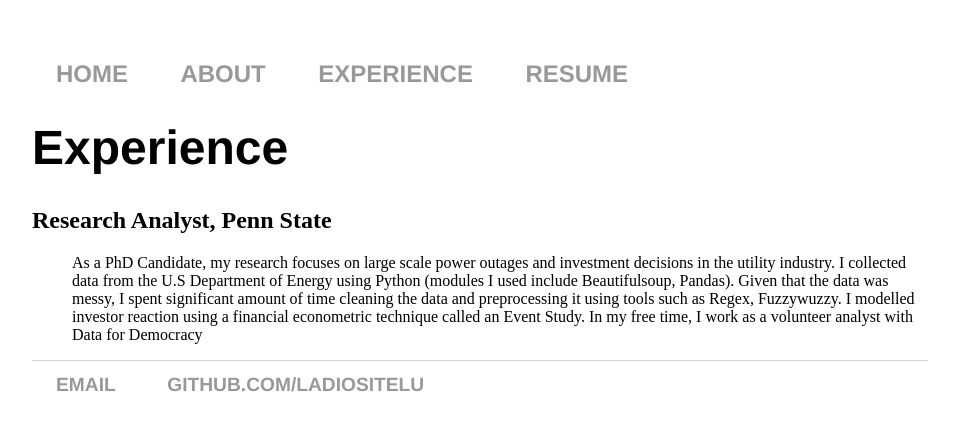
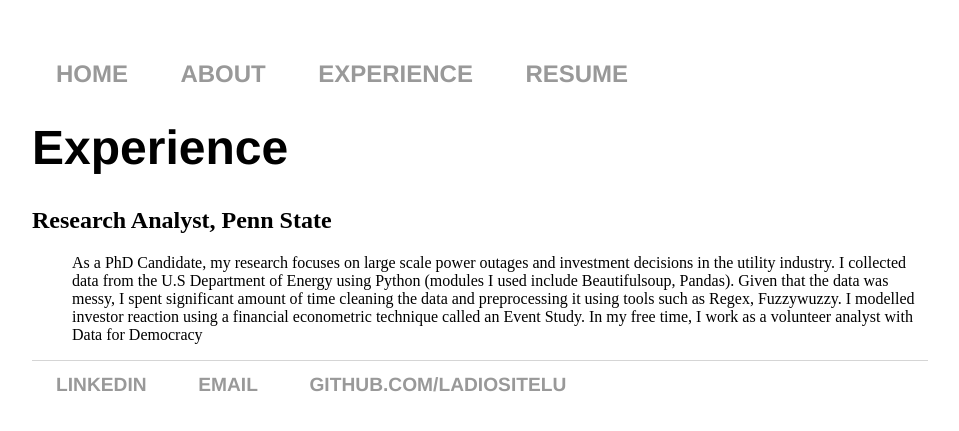
Before and after one commit to ladiositelu/ladiositelu.github.io, a Jekyll site: the page built from Experience/index.html, in a window 1280 px wide. Shown: the top 431 px of the page, without its empty margins (160-1119 px from the left). Built offline with Jekyll 4.4.1, drawn with Linux system fonts in a browser that asks for light colours.

Commit message:
Update default.html

```diff
--- a/_layouts/default.html
+++ b/_layouts/default.html
@@ -21,6 +21,7 @@
 			</div><!-- /.container -->
 			<footer>
 	    		<ul>
+				<li><a href="https://www.linkedin.com/in/ladiositelu/">linkedin</a></li>
 	        		<li><a href="mailto:oladipoositelu@gmail.com">email</a></li>
 	        		<li><a href="https://github.com/ladiositelu">github.com/ladiositelu</a></li>
 				</ul>
```
